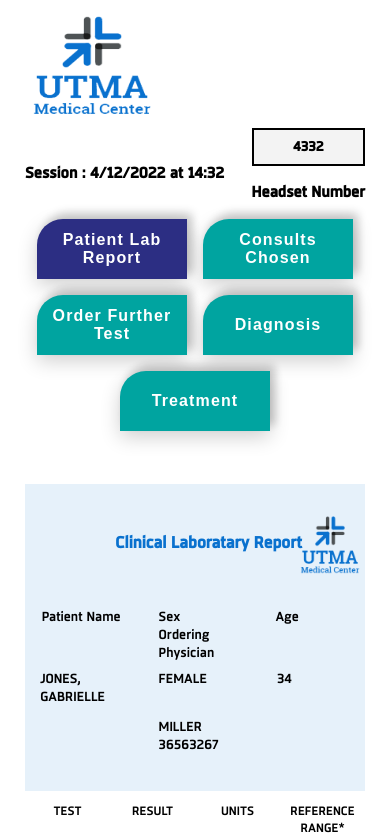
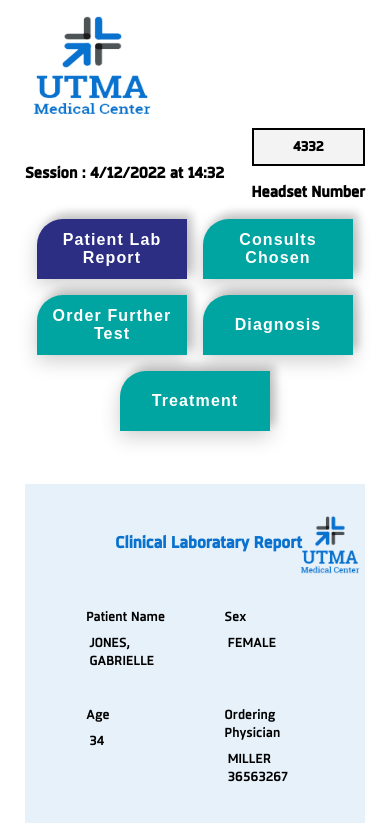
Before and after one commit to ibadahmad12/CabliviVR, a React (Create React App) app: page /report in a window 390 px wide. Shown: the top 836 px of the page. Built offline with nearby package versions, Linux system fonts and the light colour scheme.

Commit message:
Fix clinic report responsivness

```diff
--- a/src/Components/ClinicalReport/index.js
+++ b/src/Components/ClinicalReport/index.js
@@ -12,15 +12,18 @@ const ClinicalReport = () => {
       <div className="clinic-info">
         <div>
           <p>Patient Name</p>
+          <p className="user-data">Jones, Gabrielle</p>
+        </div>
+        <div>
           <p>Sex</p>
+          <p className="user-data">Female</p>
+        </div>
+        <div>
           <p>Age</p>
+          <p className="user-data">34</p>
+        </div>
+        <div>
           <p>Ordering Physician</p>
-        </div>
-
-        <div>
-          <p className="user-data">Jones, Gabrielle</p>
-          <p className="user-data">Female</p>
-          <p className="user-data">34</p>
           <p className="user-data">Miller 36563267</p>
         </div>
       </div>
--- a/src/Components/ClinicalReport/styles.scss
+++ b/src/Components/ClinicalReport/styles.scss
@@ -30,12 +30,13 @@
 }
 
 .clinic-info {
-  & > div {
-    display: flex;
-    justify-content: space-evenly;
-    flex-wrap: wrap;
-  }
+  display: flex;
+  justify-content: center;
+  flex-wrap: wrap;
+  gap: 2rem;
+
   p {
+    display: block;
     margin: 0;
     width: clamp(160px, 1vw, 160px);
     font-size: 13px;
```
